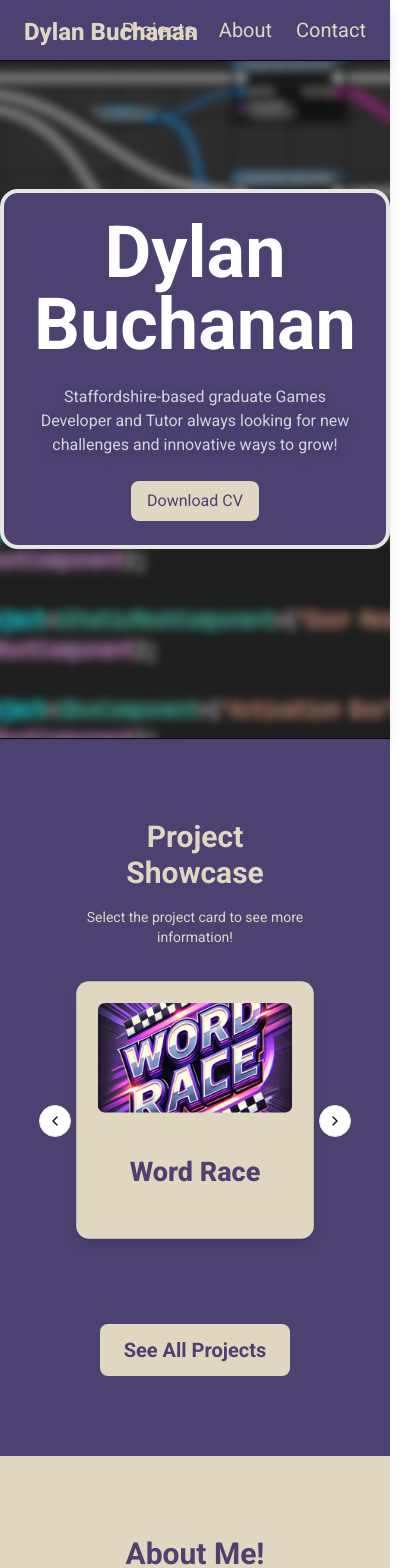
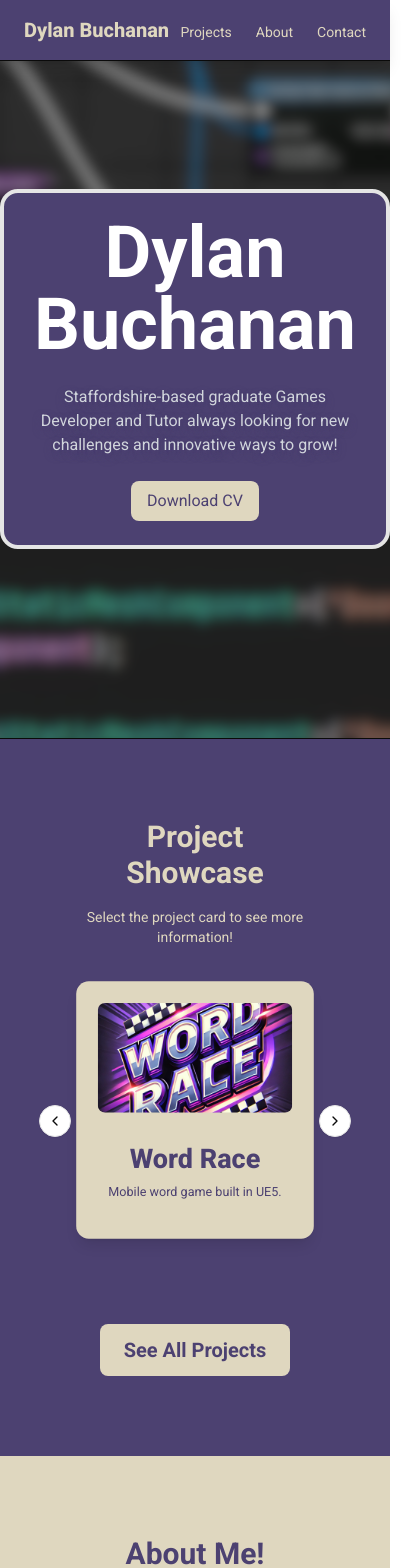
Before and after one commit to Dy1bert/Portfolio, a Next.js app: page / in a window 390 px wide. Shown: the top 1568 px of the page, 419 px wide, since content can reach past the window. Built offline with nearby package versions, Linux system fonts and the light colour scheme.

Commit message:
Mobile Fixes
Fixed:
 - Navbar text overlap
 - BG Image Resolution (Hero)
 - Re-added small desc to project cards
 - smaller contact images
 - project page title scaling

```diff
--- a/app/projects/[slug]/page.tsx
+++ b/app/projects/[slug]/page.tsx
@@ -26,7 +26,7 @@ export default async function ProjectPage({ params }: PageProps) {
         <main id={"project"} className="min-h-screen w-full flex flex-col items-center bg-background-a text-background-b px-6 py-16">
 
                 {/* Title */}
-                <h1 className="text-8xl corner-title mt-16">
+                <h1 className="text-4xl md:text-8xl corner-title mt-16">
                     {project.Name}
                 </h1>
 
--- a/components/Contact.tsx
+++ b/components/Contact.tsx
@@ -28,7 +28,7 @@ const Contact = () => {
                         rel="noopener noreferrer"
                         className="flex flex-col items-center hover:scale-110 transition-transform duration-300"
                     >
-                        <div className="w-32 h-32 md:w-40 md:h-40 relative">
+                        <div className="w-20 h-20 md:w-40 md:h-40 relative">
                             <Image
                                 src={contact.iconref}
                                 alt={contact.type}
--- a/components/Hero.tsx
+++ b/components/Hero.tsx
@@ -18,7 +18,7 @@ const Hero = () => {
                  style={{   backgroundImage: "url('UI/HeroBG.png')",
                             backgroundRepeat: "no-repeat",
                             backgroundAttachment: "fixed",
-                            backgroundSize: "cover",
+                            backgroundSize: "auto",
                             backgroundPosition: "center"}}>
             <div className="bg-background-a rounded-2xl p-6 md:p-10 md:px-24 border-4">
                 <h1 className="text-7xl font-bold text-white md:text-9xl">
--- a/components/ProjectCard.tsx
+++ b/components/ProjectCard.tsx
@@ -23,7 +23,7 @@ const ProjectCard = ({ project, isFocused }: ProjectCardProps) => {
                     <h1 className={"text-background-a line-clamp-2" + (isFocused ? "xl:text-5xl md:text-4xl text-3xl font-extrabold" : "xl:text-3xl md:text-xl text-lg font-medium")}>
                         {project.Name}
                     </h1>
-                    <p className="mt-2 text-background-a text-sm xl:text-lg md:flex hidden">
+                    <p className="mt-2 text-background-a text-sm xl:text-lg">
                         {project.ShortDescription}
                     </p>
                 </div>
--- a/components/navbar.tsx
+++ b/components/navbar.tsx
@@ -13,12 +13,12 @@ const Navbar = () => {
     return (
         <nav className="fixed top-0 left-0 right-0 py-4 md:py-6 bg-background-a border-b border-foreground items-center shadow-lg z-50">
             <div className={`text-xl text-background-b px-6`}>
-                <Link href={"/#home"} className={"flex fixed align-middle font-extrabold text-2xl hover:text-purple-300"}>Dylan Buchanan</Link>
+                <Link href={"/#home"} className={"flex fixed align-middle font-extrabold text-md md:text-2xl hover:text-purple-300"}>Dylan Buchanan</Link>
                 <ul className={"flex align-middle justify-end gap-6"}>
                     {
                         Links.map((link) => (
                             <li key={link.href}>
-                                <Link className={"hover:text-purple-300"} href={link.href}>{link.text}</Link>
+                                <Link className={"hover:text-purple-300 text-sm md:text-xl"} href={link.href}>{link.text}</Link>
                             </li>
                         ))
                     }
```
